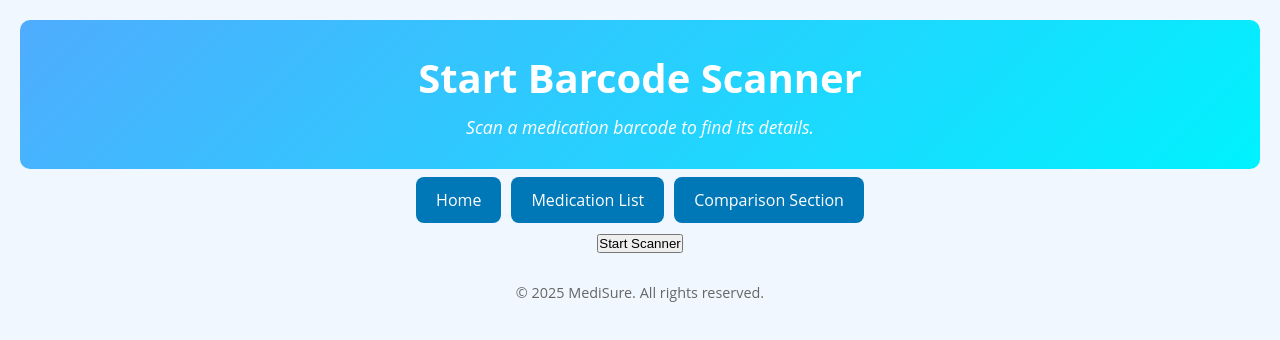
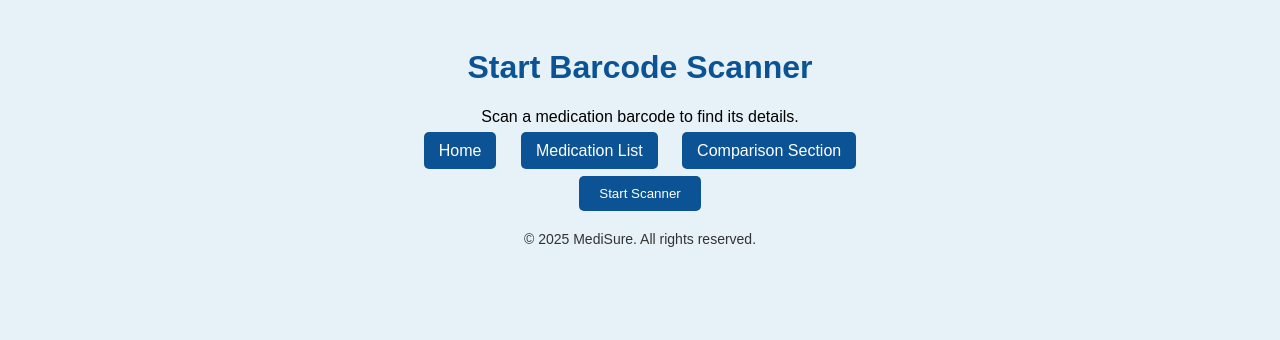
Before and after one commit to medisuresafety/barcode-medication-safety, a plain HTML site: page comparison.html in a window 1280 px wide. Drawn offline with Linux system fonts and the light colour scheme.

Commit message:
Update style.css

```diff
--- a/style.css
+++ b/style.css
@@ -1,86 +1,79 @@
-/* Reset default spacing */
-* {
-    margin: 0;
-    padding: 0;
-    box-sizing: border-box;
-}
-
 body {
-    font-family: 'Open Sans', Arial, sans-serif;
-    background: #f0f7ff;
-    color: #333;
+    font-family: 'Arial', sans-serif;
+    padding: 20px;
+    background-color: #e6f2f7; /* soft healthcare blue */
     text-align: center;
-    padding: 20px;
-}
-
-header {
-    background: linear-gradient(135deg, #4facfe, #00f2fe);
-    color: white;
-    padding: 30px 10px;
-    border-radius: 10px;
-    margin-bottom: 20px;
 }
 
 header h1 {
-    font-size: 2.5rem;
-    margin-bottom: 10px;
-}
-
-header p {
-    font-size: 1.1rem;
-    font-style: italic;
+    color: #0b5394; /* dark blue */
 }
 
 nav ul {
     list-style: none;
-    display: flex;
-    justify-content: center;
-    flex-wrap: wrap;
-    gap: 10px;
-    margin: 20px 0;
     padding: 0;
 }
 
-nav a {
-    text-decoration: none;
-    background-color: #0077b6;
-    color: white;
-    padding: 12px 20px;
-    border-radius: 8px;
-    transition: background-color 0.3s ease;
+nav ul li {
+    display: inline-block;
+    margin: 0 10px;
 }
 
-nav a:hover {
-    background-color: #023e8a;
+nav ul li a {
+    text-decoration: none;
+    color: white;
+    background-color: #0b5394;
+    padding: 10px 15px;
+    border-radius: 5px;
 }
 
-section {
+nav ul li a:hover {
+    background-color: #073763;
+}
+
+footer {
     margin-top: 20px;
+    font-size: 14px;
+    color: #333;
+}
+
+.medication-table {
+    margin: 20px auto;
+    border-collapse: collapse;
+    width: 80%;
+    max-width: 500px;
+    background-color: white;
+    border: 1px solid #ccc;
+}
+
+.medication-table th, .medication-table td {
+    border: 1px solid #ccc;
+    padding: 8px;
+    text-align: center;
+}
+
+.medication-table th {
+    background-color: #d9edf7;
+    color: #31708f;
+}
+
+button {
+    padding: 10px 20px;
+    background-color: #0b5394;
+    color: white;
+    border: none;
+    border-radius: 5px;
+}
+
+button:hover {
+    background-color: #073763;
 }
 
 .illustration {
-    max-width: 300px;
-    width: 100%;
-    margin: 20px auto;
+    width: 100px;
+    margin-bottom: 20px;
 }
 
-footer {
-    margin-top: 30px;
-    font-size: 0.9rem;
-    color: #666;
+.result {
+    margin-top: 20px;
 }
-
-/* Mobile-friendly */
-@media (max-width: 600px) {
-    header h1 {
-        font-size: 2rem;
-    }
-
-    nav ul {
-        flex-direction: column;
-    }
-
-    nav a {
-        width: 100%;
-    }
-}
```
